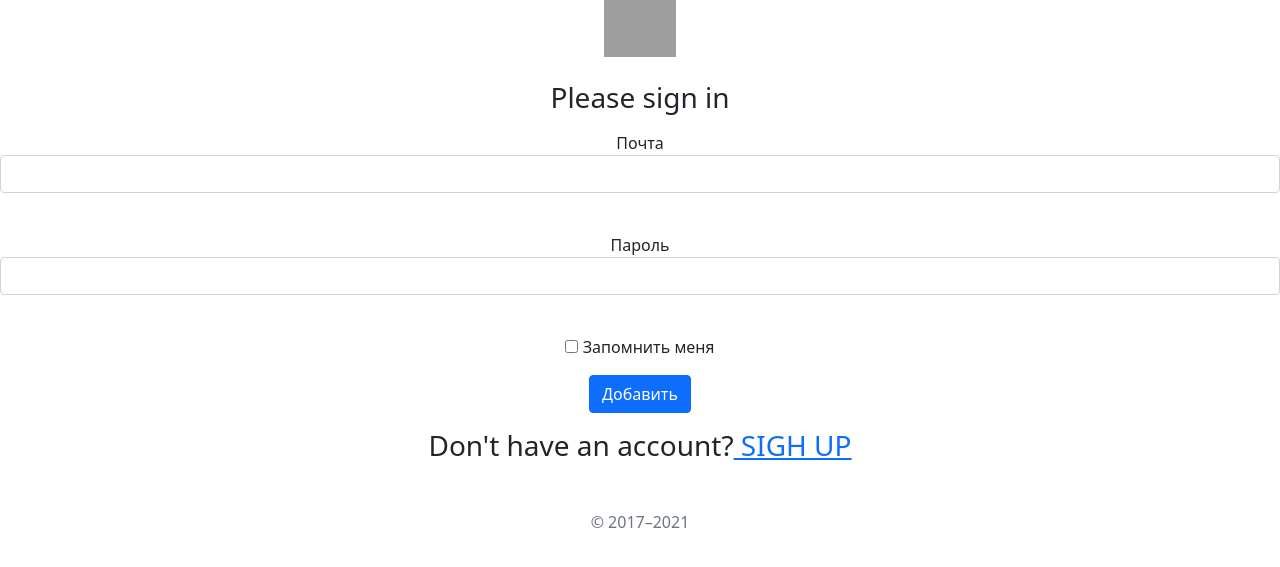
After one commit to KonstantaBit/CloneTube, a Flask app: template RegistrationService/templates/signin.html in a window 1280 px wide. The commit adds this page. Shown: the top 567 px of the page. Run offline with Flask 2, Linux system fonts and the light colour scheme; the template is opened without the code that fills it: values that come from a table or form of the project are taken from there, others are empty; parts of the project's set-up code (start-up, migrations or seed data) failed here and were passed over; some libraries are stand-ins or nearby versions; grey boxes are pictures that could not be loaded.

Commit message:
completed signin form

```diff
--- a/RegistrationService/forms.py
+++ b/RegistrationService/forms.py
@@ -1 +1,10 @@
-# Create your forms here
+from flask_wtf import FlaskForm
+from wtforms import EmailField, BooleanField, PasswordField, SubmitField, StringField, IntegerField
+from wtforms.validators import DataRequired
+
+
+class LoginForm(FlaskForm):
+    email = EmailField('Почта', validators=[DataRequired()])
+    password = StringField('Пароль', validators=[DataRequired()])
+    remember_me = BooleanField('Запомнить меня')
+    submit = SubmitField('Добавить')
--- /dev/null
+++ b/RegistrationService/templates/signin.html
@@ -0,0 +1,48 @@
+<!DOCTYPE html>
+<html lang="en">
+<head>
+    <meta charset="UTF-8">
+    <link href="https://cdn.jsdelivr.net/npm/bootstrap@5.1.3/dist/css/bootstrap.min.css" rel="stylesheet"
+          integrity="sha384-1BmE4kWBq78iYhFldvKuhfTAU6auU8tT94WrHftjDbrCEXSU1oBoqyl2QvZ6jIW3" crossorigin="anonymous">
+    <title>Title</title>
+</head>
+<body class="text-center">
+<main class="form-signin">
+    <form>
+        <img class="mb-4" src="/docs/5.1/assets/brand/bootstrap-logo.svg" alt="" width="72" height="57">
+        <h1 class="h3 mb-3 fw-normal">Please sign in</h1>
+        <form action="" method="post">
+        {{ form.hidden_tag() }}
+        <p>
+            {{ form.email.label }}<br>
+            {{ form.email(class="form-control", type="email") }}<br>
+            {% for error in form.email.errors %}
+                <div class="alert alert-danger" role="alert">
+                    {{ error }}
+                </div>
+            {% endfor %}
+        </p>
+        <p>
+            {{ form.password.label }}<br>
+            {{ form.password(class="form-control", type="password") }}<br>
+            {% for error in form.password.errors %}
+                <div class="alert alert-danger" role="alert">
+                    {{ error }}
+                </div>
+            {% endfor %}
+        </p>
+        <p>{{ form.remember_me() }} {{ form.remember_me.label }}</p>
+        <p>{{ form.submit(type="submit", class="btn btn-primary") }}</p>
+        <div>{{ message }}</div>
+    </form>
+        <p>
+            <h4 class="h3 mb-3 fw-normal">Don't have an account?<a href="/signup"> SIGH UP </a></h4>
+        </p>
+        <p class="mt-5 mb-3 text-muted">© 2017–2021</p>
+    </form>
+</main>
+<script src="/docs/5.1/dist/js/bootstrap.bundle.min.js?v=513"
+        integrity="sha384-ka7Sk0Gln4gmtz2MlQnikT1wXgYsOg+OMhuP+IlRH9sENBO0LRn5q+8nbTov4+1p"
+        crossorigin="anonymous"></script>
+</body>
+</html>
--- a/RegistrationService/templates/singup.html
+++ b/RegistrationService/templates/signup.html
@@ -10,7 +10,7 @@
 <main class="form-signin">
     <form>
         <img class="mb-4" src="/docs/5.1/assets/brand/bootstrap-logo.svg" alt="" width="72" height="57">
-        <h1 class="h3 mb-3 fw-normal">Please sign in</h1>
+        <h1 class="h3 mb-3 fw-normal">Please sign up</h1>
         <div class="form-floating">
             <input type="email" class="form-control" id="floatingInput" placeholder="name@example.com">
             <label for="floatingInput">Email address</label>
@@ -25,6 +25,9 @@
             </label>
         </div>
         <button class="w-100 btn btn-lg btn-primary" type="submit">Sign in</button>
+        <p>
+            <h4 class="h3 mb-3 fw-normal">Don't have an account?<a href="/signup"> SIGH UP </a></h4>
+        </p>
         <p class="mt-5 mb-3 text-muted">© 2017–2021</p>
     </form>
 </main>
```
Also changed, not shown: RegistrationService/templates/singin.html (deleted, +0 -10 lines), RegistrationService/views.py (+6 -3 lines).
